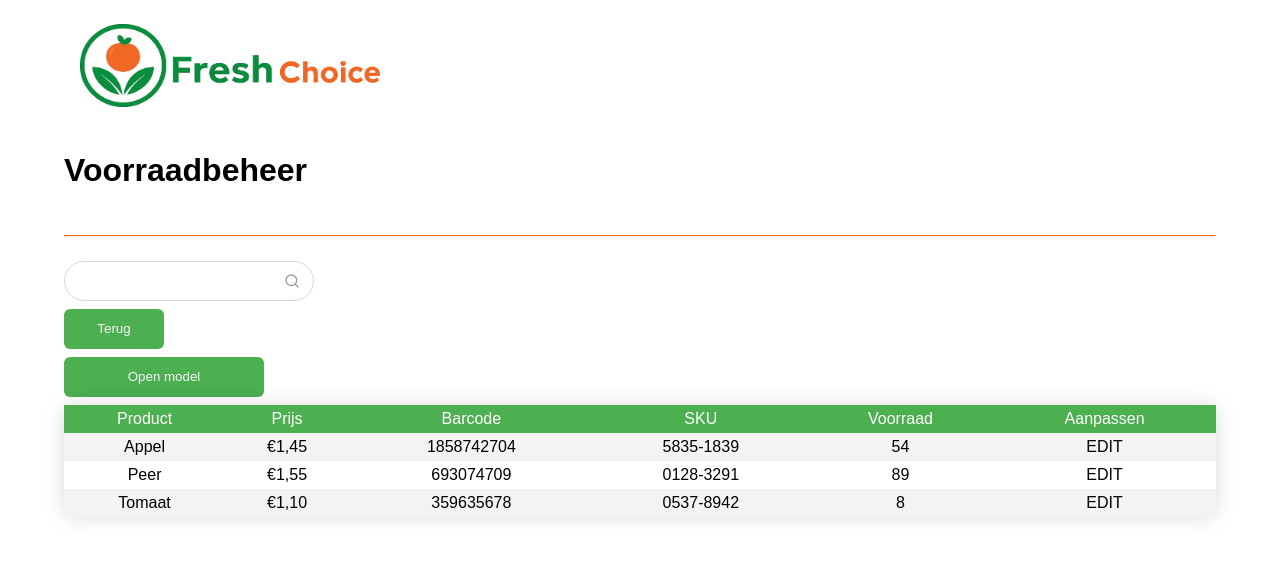
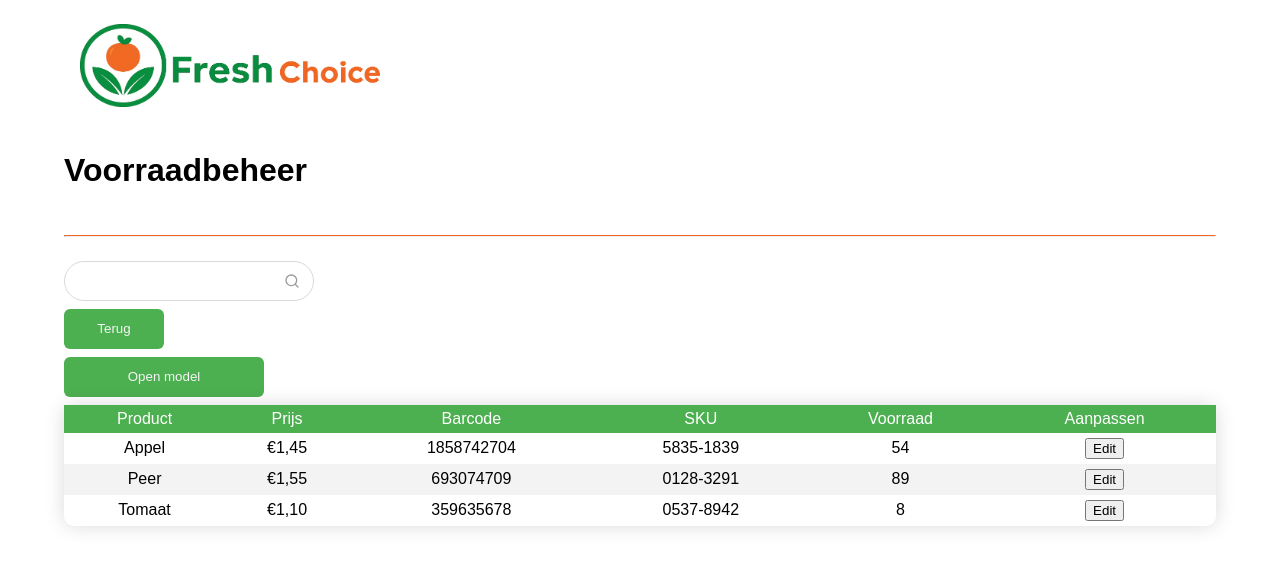
Before and after one commit to Marijn-Deijnen/FreshChoice, a React (Vite) app in the folder frontend/: page / in a window 1280 px wide. Both pictures are taken after a click on the button "Voorraadbeheer". Shown: the top 568 px of the page. Built offline with nearby package versions, Linux system fonts and the light colour scheme.

Commit message:
Working custom table with mock data

```diff
--- a/frontend/src/components/Modal.css
+++ b/frontend/src/components/Modal.css
@@ -0,0 +1,17 @@
+.modal-overlay {
+    position: fixed;
+    display: flex;
+    align-items: center;
+    justify-items: center;
+}
+.modal-content{
+    background: #fff;
+    width: min(600px, 100%);
+    border-radius: 10px;
+    box-shadow: 0 10px 30px rgba(0, 0, 0, 0.25);
+    padding: 24px;
+    position: relative;
+    max-height: 90vh;
+    overflow: auto;
+
+}
--- a/frontend/src/components/Table.jsx
+++ b/frontend/src/components/Table.jsx
@@ -1,40 +1,9 @@
 import "./Table.css";
 
-const Table = () => {
+const Table = ({children}) => {
   return (
     <table>
-        <tr>
-        <th>Product</th>
-        <th>Prijs</th>
-        <th>Barcode</th>
-        <th>SKU</th>
-        <th>Voorraad</th>
-        <th>Aanpassen</th>
-</tr>
-<tr>
-    <td>Appel</td>
-    <td>€1,45</td>
-    <td>1858742704</td>
-    <td>5835-1839</td>
-    <td>54</td>
-    <td>EDIT</td>
-</tr>
-<tr>
-    <td>Peer</td>
-    <td>€1,55</td>
-    <td>693074709</td>
-    <td>0128-3291</td>
-    <td>89</td>
-    <td>EDIT</td>
-    </tr>
-    <tr>
-    <td>Tomaat</td>
-    <td>€1,10</td>
-    <td>359635678</td>
-    <td>0537-8942</td>
-    <td>8</td>
-    <td>EDIT</td>
-    </tr>
+       {children}
     </table>
 
   );
--- a/frontend/src/pages/Voorraad.jsx
+++ b/frontend/src/pages/Voorraad.jsx
@@ -11,25 +11,52 @@ import "./index.css";
 const Voorraad = ({ setPage }) => {
   const [textValue, setTextValue] = useState("");
   const [isModalOpen, setIsModalOpen] = useState(false);
+  const [selectedBarcode, setSelectedBarcode] = useState(null);
+  const mockData = [ { product: "Appel", prijs: "€1,45", barcode: "1858742704", sku: "5835-1839", voorraad: 54, }, { product: "Peer", prijs: "€1,55", barcode: "693074709", sku: "0128-3291", voorraad: 89, }, { product: "Tomaat", prijs: "€1,10", barcode: "359635678", sku: "0537-8942", voorraad: 8, }, ];
+  const handleEdit = (barcode) => { setSelectedBarcode(barcode); setIsModalOpen(true); };
 
   return (
     <div className="container">
       <Logo />
       <h1>Voorraadbeheer</h1>
       <Separator variant="vertical" />
-      <SearchBox
-        size="big"
-        value={textValue}
-        onChange={(e) => setTextValue(e.target.value)}
-      />
+      <SearchBox size="big" value={textValue} onChange={(e) => setTextValue(e.target.value)}/>
       <Button onClick={() => setPage("home")} size="small" label="Terug" />
-        <Button type="button" label="Open model" onClick={() => setIsModalOpen(true)} />
-    <Table />
-    <Modal open={isModalOpen} onclose={() => setIsModalOpen(false)}>
-      <h2>test</h2>
-      <Button type="button" label="Annuleren" onClick={() => setIsModalOpen(false)} />
+      <Button type="button" label="Open model" onClick={() => setIsModalOpen(true)} />
+    <Table>
+  <thead>
+    <tr>
+      <th>Product</th>
+      <th>Prijs</th>
+      <th>Barcode</th>
+      <th>SKU</th>
+      <th>Voorraad</th>
+      <th>Aanpassen</th>
+    </tr>
+  </thead>
+
+  <tbody>
+    {mockData.map((row) => (
+      <tr key={row.barcode}>
+        <td>{row.product}</td>
+        <td>{row.prijs}</td>
+        <td>{row.barcode}</td>
+        <td>{row.sku}</td>
+        <td>{row.voorraad}</td>
+        <td>
+          <button onClick={() => handleEdit(row.barcode)}>Edit</button>
+        </td>
+      </tr>
+    ))}
+  </tbody>
+</Table>
+
+    <Modal open={isModalOpen} onClose={() => setIsModalOpen(false)}>
+        <h2>Product aanpassen</h2>
+        <p>Barcode: {selectedBarcode}</p>
+        <Button label="Annuleren" onClick={() => setIsModalOpen(false)} />
       </Modal>
-    </div>
+      </div>
 
   );
 };
```
